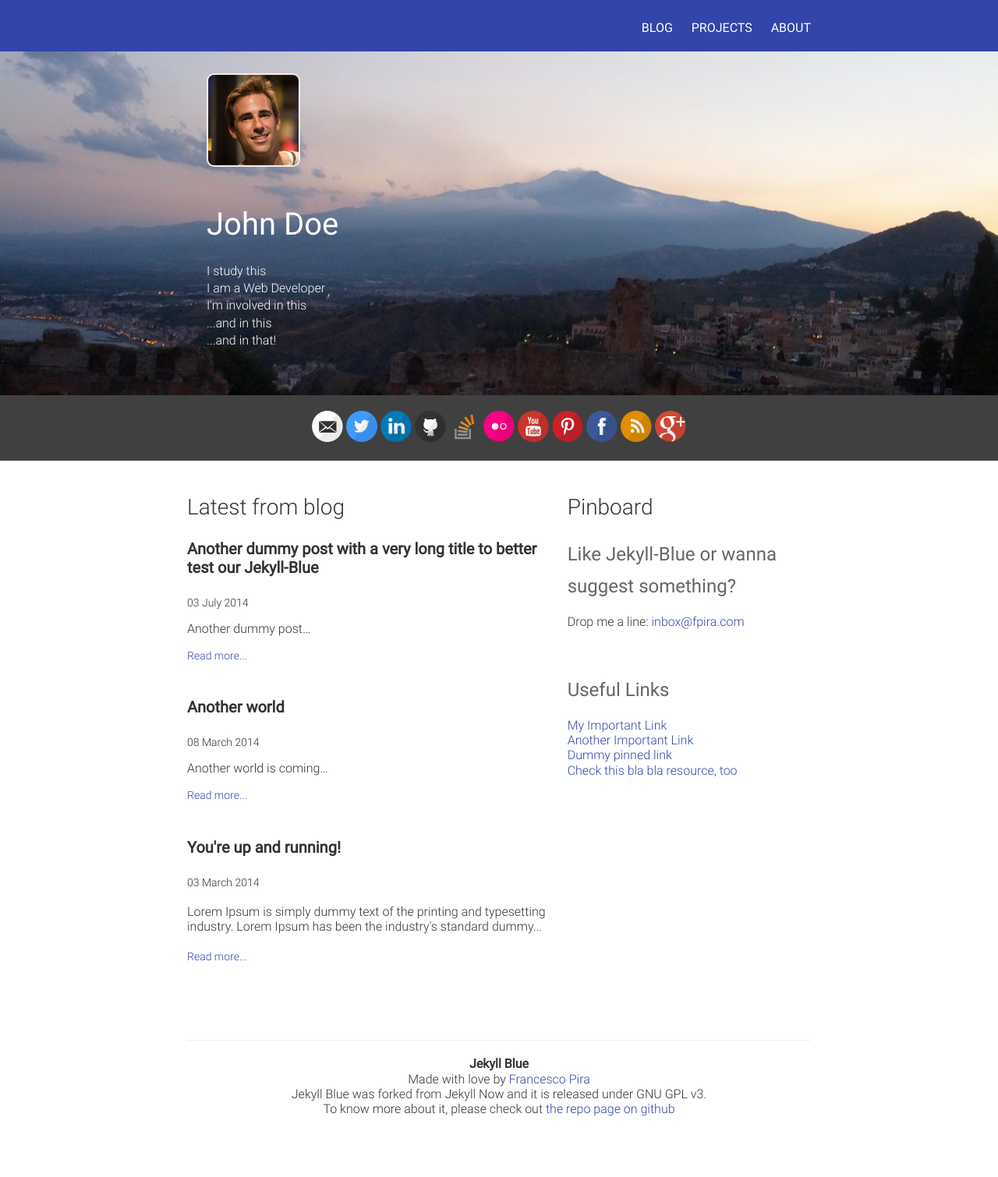
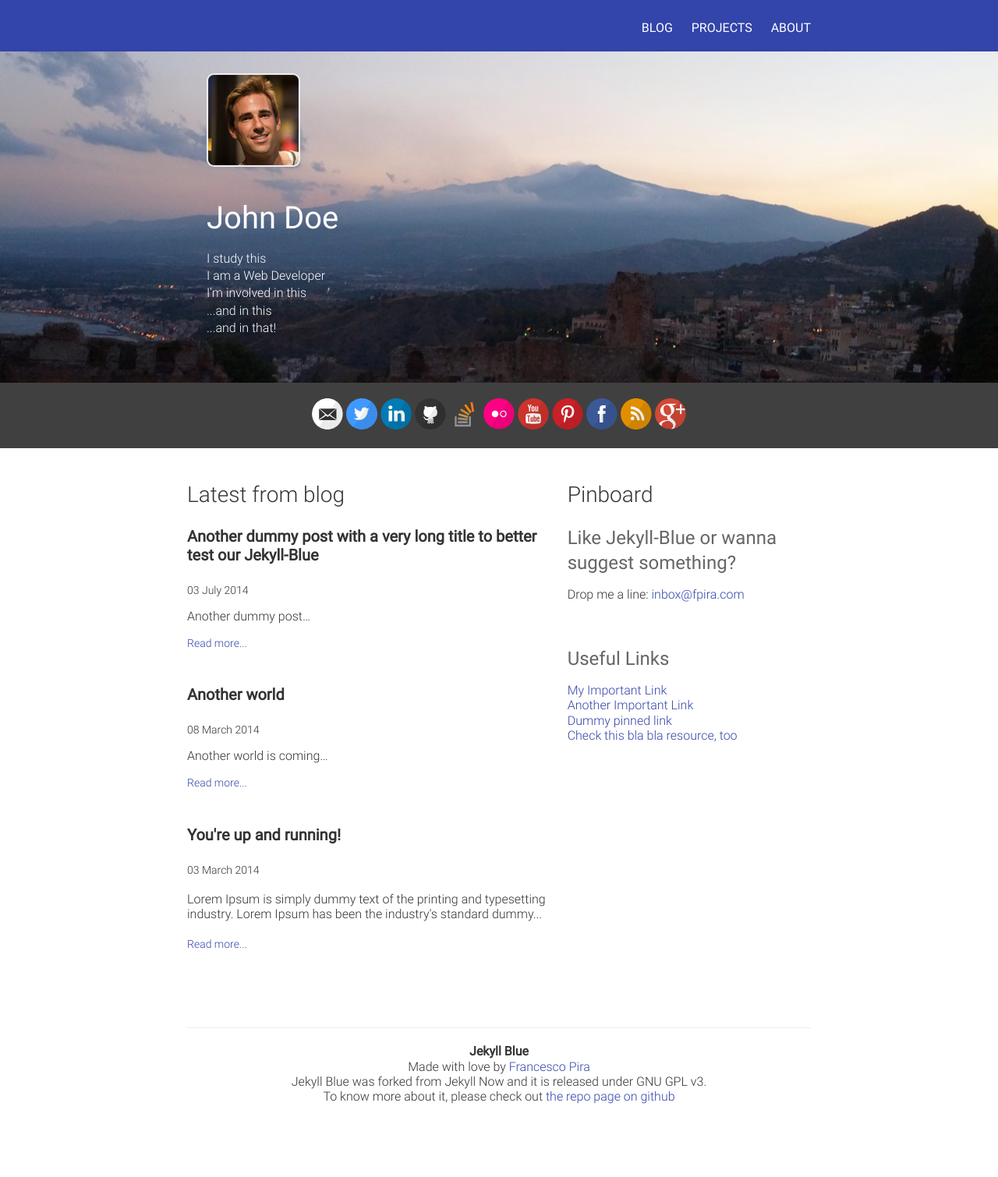
Before and after one commit to pirafrank/Jekyll-Blue, a Jekyll site: the page built from index.html, in a window 1280 px wide. Shown: the whole page at 78% size. Built offline with Jekyll 4.4.1, drawn with Linux system fonts in a browser that asks for light colours; Markdown is read by kramdown in place of the engine named in the settings.

Commit message:
fixed h-tags line-height value in home

```diff
--- a/css/home/home.scss
+++ b/css/home/home.scss
@@ -10,6 +10,14 @@ body {
 h1 {
   font-weight: normal;
   color: $white;
+}
+
+h1, h2, h3, h4, h5, h6 {
+  line-height: 1.3;
+
+  @include mobile {
+    line-height: 1.0;
+  }
 }
 
 .cover {
```
